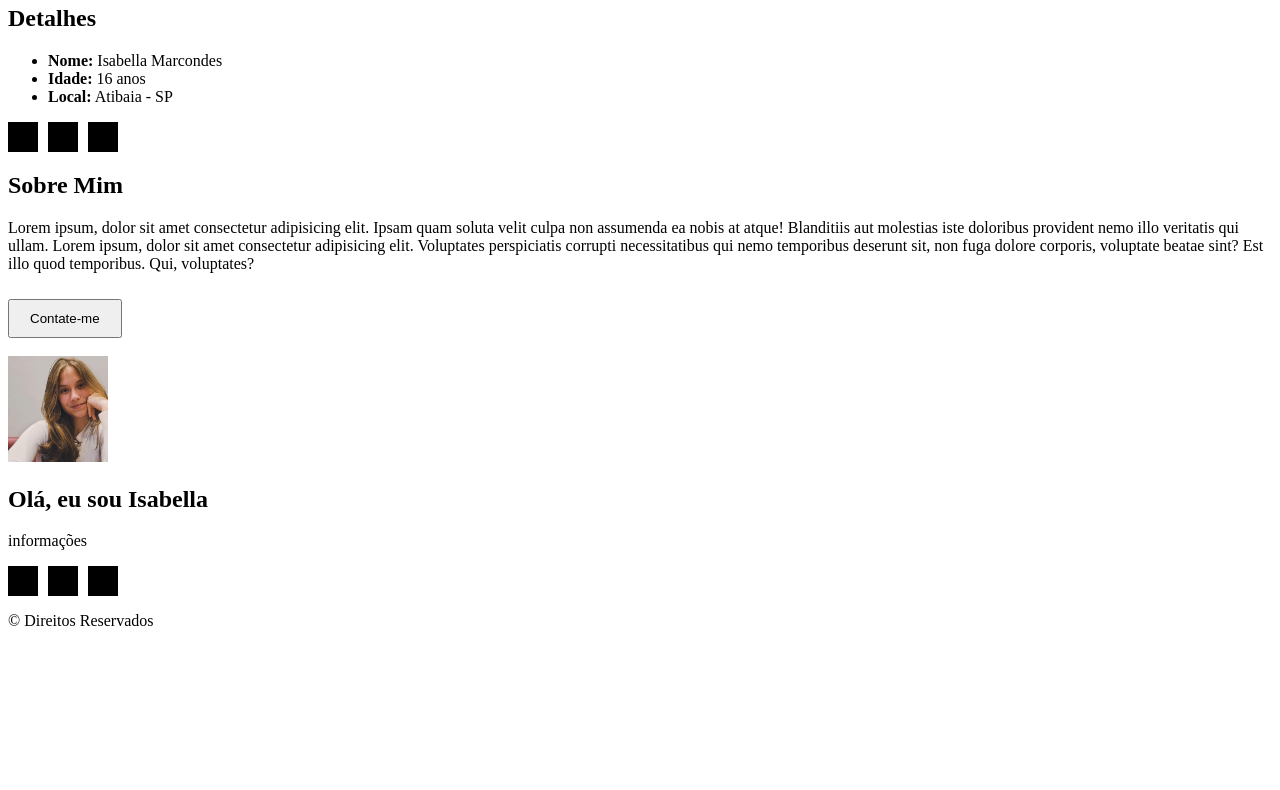
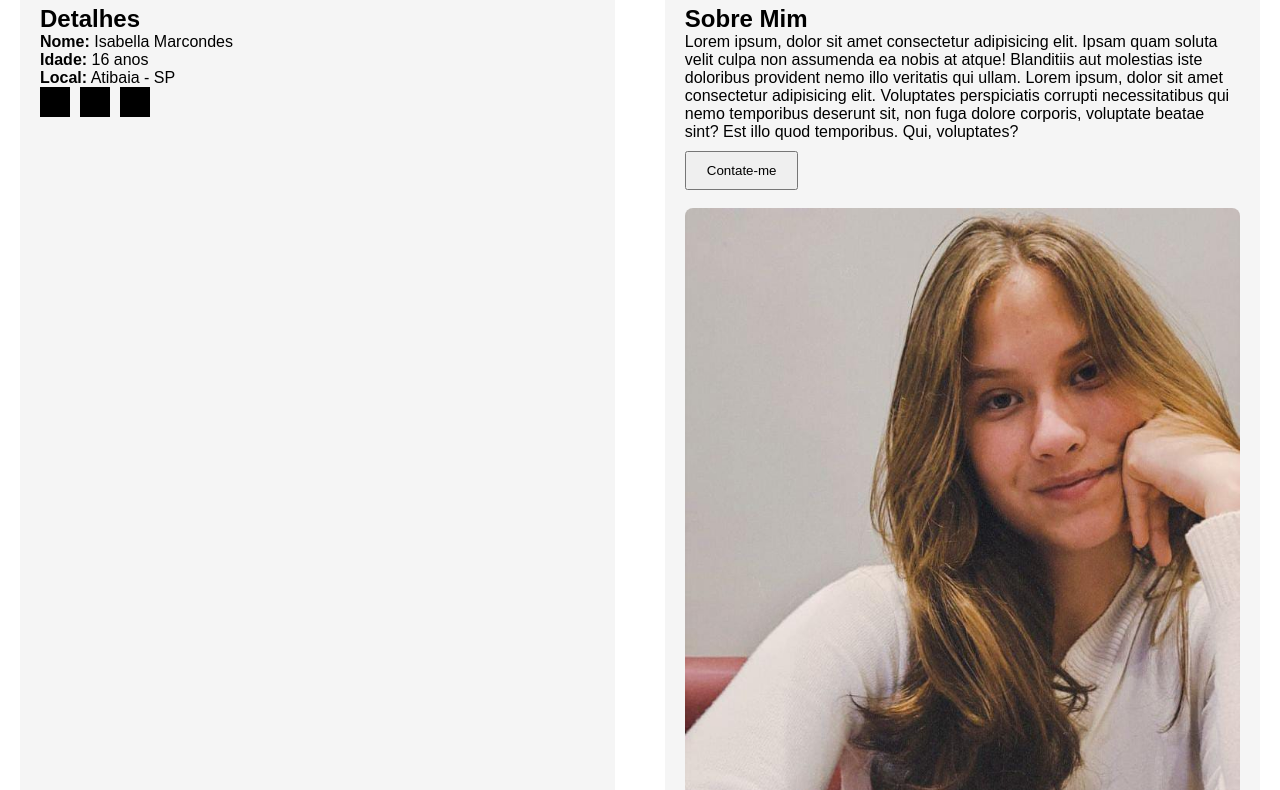
Before and after one commit to imarcondes/Meu-Perfil, a plain HTML site: page index.html in a window 1280 px wide. Shown: the part 179-969 px from the top of the page. Before the commit the page ends 825 px from the top, so only its background shows below. Drawn offline with Linux system fonts and the light colour scheme.

Commit message:
Nova atualização: algumas estilizações

```diff
--- a/index.html
+++ b/index.html
@@ -42,15 +42,15 @@
 
             <br><br>
             <div>
-                <img src="imagens/Isa.jpeg" alt="Foto de Isabella" width="100">
+                <img src="imagens/Isa.jpeg" alt="Foto de Isabella">
             </div>
         </section>
 
         <section>
             <h2>Olá, eu sou Isabella</h2>
-            <p>informações</p>
+            <p>Lorem ipsum dolor sit amet consectetur adipisicing elit. Sit nam tenetur laudantium earum in magni expedita rem, necessitatibus hic ad. Molestiae, nobis mollitia excepturi repellendus maxime maiores voluptate impedit delectus?Lorem ipsum dolor sit amet consectetur adipisicing elit. Quis deleniti rem alias, illum optio commodi vero aut obcaecati porro minus possimus inventore amet, autem magnam excepturi id sit placeat recusandae.</p>
 
-            <div style="display: flex; gap: 10px;">
+            <div class = "quadrinhos" style="display: flex; gap: 10px;">
                 <div style="width: 30px; height: 30px; background-color: black;"></div>
                 <div style="width: 30px; height: 30px; background-color: black;"></div>
                 <div style="width: 30px; height: 30px; background-color: black;"></div>
--- a/styles/style.css
+++ b/styles/style.css
@@ -1,19 +1,104 @@
-/* Modo Claro (padrão) */
+/* Reset básico */
+* {
+    margin: 0;
+    padding: 0;
+    box-sizing: border-box;
+}
+
+/* Body */
 body {
+    font-family: Arial, sans-serif;
     background-color: white;
     color: black;
-    transition: 0.3s;
+    padding: 20px;
+    transition: background-color 0.3s, color 0.3s;
 }
 
-/* Modo Dark */
+/* Dark mode */
 body.dark-mode {
     background-color: #121212;
     color: white;
 }
 
-/* Estilo para os botões (opcional) */
+/* Header */
+header {
+    text-align: center;
+    margin-bottom: 30px;
+}
+
+/* Main layout */
+main {
+    display: flex;
+    flex-direction: column;
+    gap: 30px;
+}
+
+/* Section */
+section {
+    background-color: #f5f5f5;
+    padding: 20px;
+    border-radius: 8px;
+}
+
+/* Dark mode para section */
+body.dark-mode section {
+    background-color: #1e1e1e;
+}
+
+/* Lista de detalhes */
+ul {
+    list-style: none;
+    padding-left: 0;
+}
+
+/* Círculos pretos */
+.quadrinhos {
+    display: flex;
+    gap: 10px;
+    margin-top: 10px;
+}
+
+.quadrinhos div {
+    width: 30px;
+    height: 30px;
+    background-color: black;
+}
+
+/* Botão */
 button {
     padding: 10px 20px;
+    cursor: pointer;
     margin-top: 10px;
-    cursor: pointer;
 }
+
+/* Imagem */
+img {
+    max-width: 100%;
+    height: auto;
+    border-radius: 8px;
+}
+
+/* Footer */
+footer {
+    text-align: center;
+    margin-top: 40px;
+}
+
+/* Responsividade */
+@media (min-width: 768px) {
+    main {
+        flex-direction: row;
+        flex-wrap: wrap;
+        justify-content: space-between;
+    }
+
+    section {
+        width: 48%;
+    }
+}
+
+@media (max-width: 767px) {
+    section {
+        width: 100%;
+    }
+}
```
